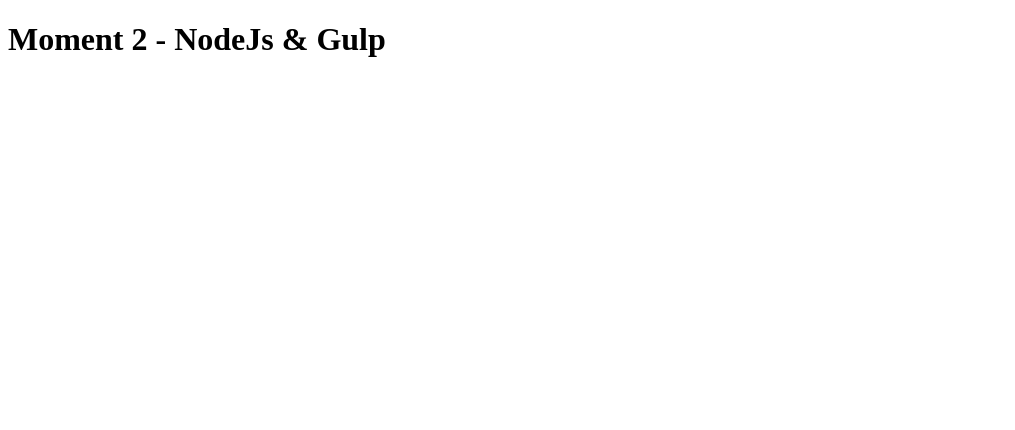
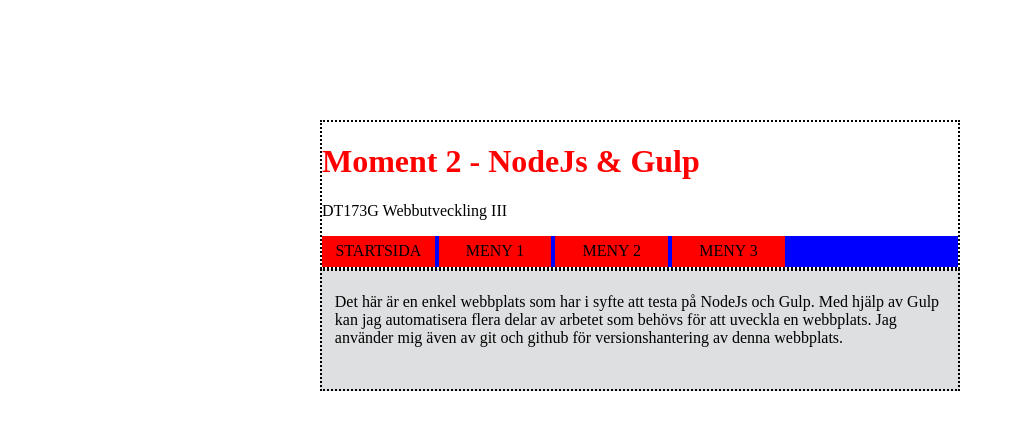
Before and after one commit to maby0801/dt173g_moment2, a website: page src/index.html in a window 1280 px wide. Shown: the whole page, without its empty margins (0-1015 px from the left). Drawn offline with Linux system fonts and the light colour scheme; files that its build step writes are made by us from their sources.

Commit message:
index.html, css stylesheet updated

```diff
--- /dev/null
+++ b/src/css/general.css
@@ -0,0 +1,27 @@
+/* DT173G Webbutveckling III
+Moment 2 - NodeJs & Gulp
+Mattias Bygdeson */
+
+/* LAYOUT */
+body {
+    margin: 0;
+    padding: 0;
+}
+
+#wrapper {
+
+    max-width: 50%;
+    margin: auto;
+    margin-top: 100px;
+    padding: 20px;
+}
+
+/* MAIN AREA */
+main {
+    border-style: dotted;
+    border-color: black;
+    border-width: 2px;
+
+    background: #dedfe0;
+    padding: 1% 2% 4% 2%;
+}
--- /dev/null
+++ b/src/css/header.css
@@ -0,0 +1,15 @@
+/* DT173G Webbutveckling III
+Moment 2 - NodeJs & Gulp
+Mattias Bygdeson */
+
+/* HEADER AND MAIN MENU */
+header {
+    border-style: dotted;
+    border-color: black;
+    border-width: 2px;
+}
+
+header h1 {
+    color: red;
+
+}
--- /dev/null
+++ b/src/css/menu.css
@@ -0,0 +1,18 @@
+/* DT173G Webbutveckling III
+Moment 2 - NodeJs & Gulp
+Mattias Bygdeson */
+
+#mainMenu ul {
+    padding: 0;
+    margin: 0;
+    background: blue;
+}
+
+#mainMenu li {
+    display: inline-block;
+    background: red;
+    width: 100px;
+    text-align: center;
+    padding: 1%;
+    text-transform: uppercase;
+}
--- a/src/index.html
+++ b/src/index.html
@@ -1,12 +1,34 @@
 <!DOCTYPE html>
 <html lang="en">
+
 <head>
     <meta charset="UTF-8">
     <meta name="viewport" content="width=device-width, initial-scale=1.0">
     <meta http-equiv="X-UA-Compatible" content="ie=edge">
+    <link rel="stylesheet" href="css/main.min.css">
     <title>Moment 2 - NodeJs & Gulp</title>
 </head>
+
 <body>
-    <h1>Moment 2 - NodeJs & Gulp</h1>
+    <div id="wrapper">
+        <header>
+            <h1>Moment 2 - NodeJs & Gulp</h1>
+            <p class="tagline">DT173G Webbutveckling III</p>
+            <nav id="mainMenu">
+                <ul>
+                    <li>Startsida</li>
+                    <li>Meny 1</li>
+                    <li>Meny 2</li>
+                    <li>Meny 3</li>
+                </ul>
+            </nav>
+        </header>
+        <main>
+            <p>Det här är en enkel webbplats som har i syfte att testa på NodeJs och Gulp. Med hjälp av Gulp kan jag
+                automatisera flera delar av arbetet som behövs för att uveckla en webbplats.
+                Jag använder mig även av git och github för versionshantering av denna webbplats.</p>
+        </main>
+    </div>
 </body>
+
 </html>
```
